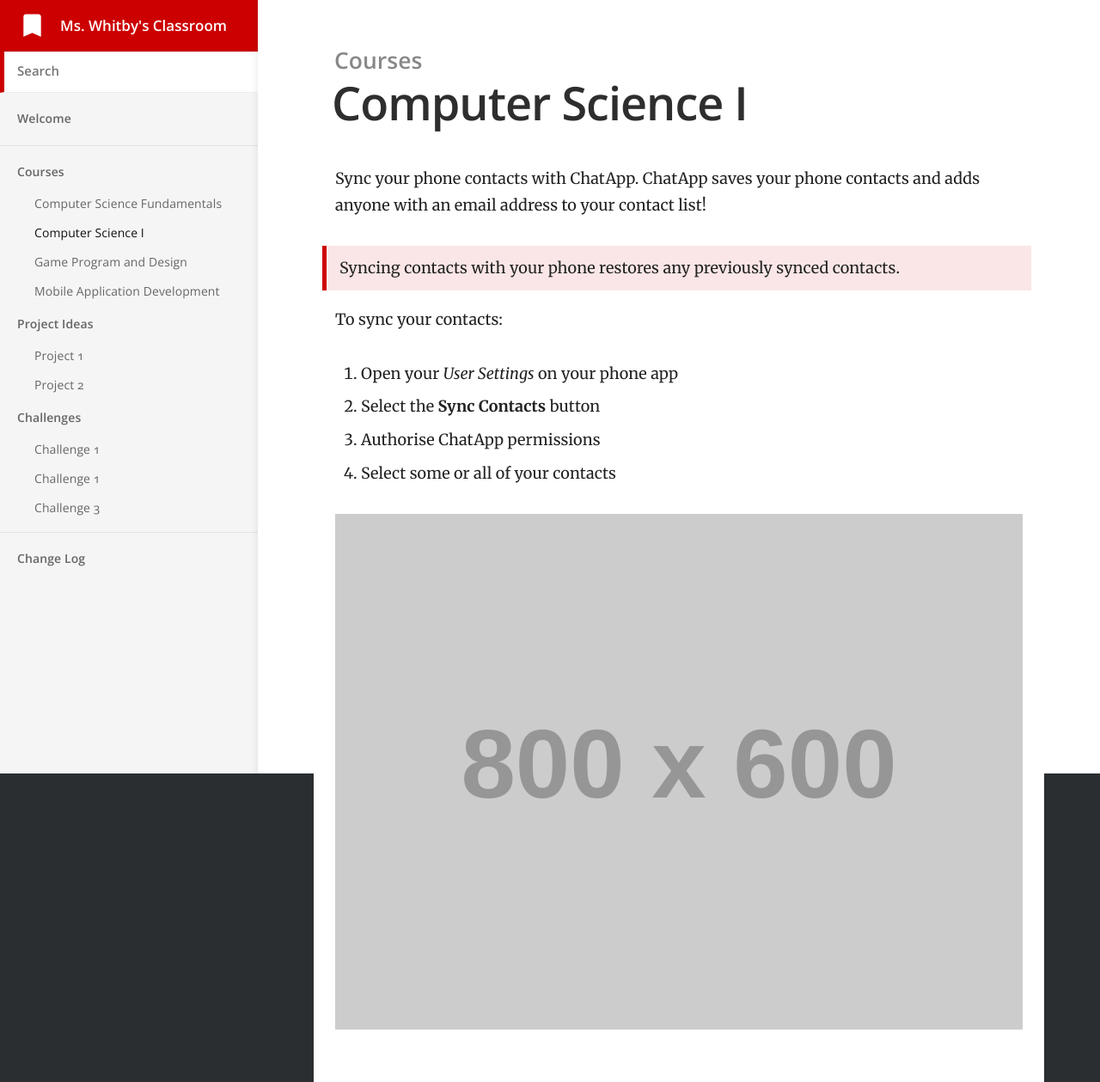
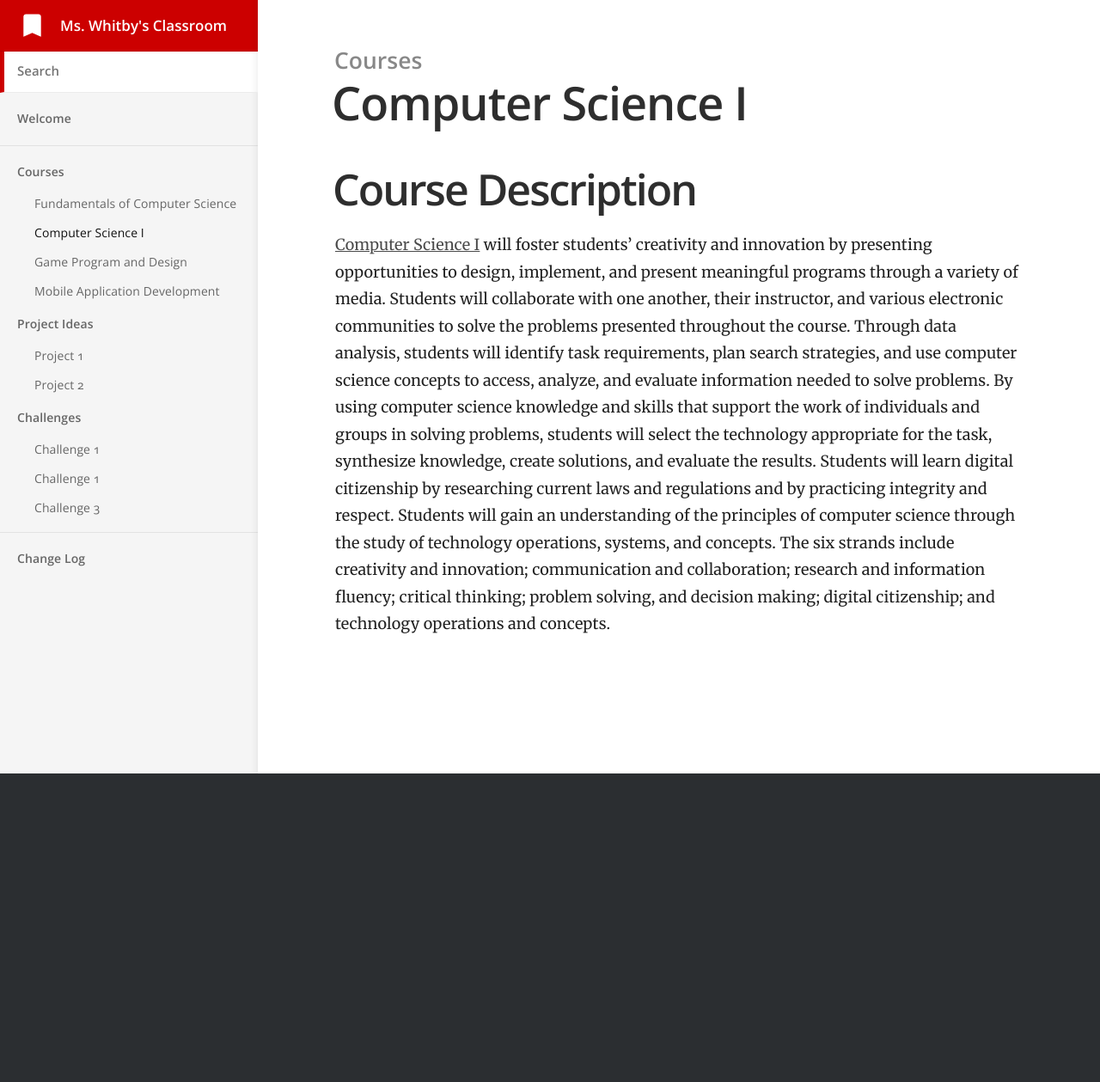
Before and after one commit to mswhitby/classroom, a Jekyll site: the page built from _docs/courses/cs1.md, in a window 1280 px wide. Shown: the whole page at 86% size. Built offline with Jekyll 4.4.1, drawn with Linux system fonts in a browser that asks for light colours; after the commit the page ends 900 px from its top, so only the background shows below that.

Commit message:
Website updates

```diff
--- a/_docs/courses/cs1.md
+++ b/_docs/courses/cs1.md
@@ -3,16 +3,8 @@ title: Computer Science I
 category: Courses
 order: 2
 ---
+# Course Description
 
-Sync your phone contacts with ChatApp. ChatApp saves your phone contacts and adds anyone with an email address to your contact list!
-
-> Syncing contacts with your phone restores any previously synced contacts.
-
-To sync your contacts:
-
-1. Open your *User Settings* on your phone app
-2. Select the **Sync Contacts** button
-3. Authorise ChatApp permissions
-4. Select some or all of your contacts
-
-![](//placehold.it/800x600)
+[Computer Science I](https://texreg.sos.state.tx.us/public/readtac$ext.TacPage?sl=R&app=9&p_dir=&p_rloc=&p_tloc=&p_ploc=&pg=1&p_tac=&ti=19&pt=2&ch=127&rl=788) will foster students' creativity and innovation by presenting opportunities to design, implement, and present meaningful programs through a variety of media. Students will collaborate with one another, their instructor, and various electronic communities to solve the problems presented throughout the
+course. Through data analysis, students will identify task requirements, plan search strategies, and use computer science concepts to access, analyze, and evaluate information needed to solve problems. By using computer science knowledge and skills that support the work of individuals and groups in solving problems, students will select the technology appropriate for the task, synthesize knowledge, create solutions, and evaluate the results.
+Students will learn digital citizenship by researching current laws and regulations and by practicing integrity and respect. Students will gain an understanding of the principles of computer science through the study of technology operations, systems, and concepts. The six strands include creativity and innovation; communication and collaboration; research and information fluency; critical thinking; problem solving, and decision making; digital citizenship; and technology operations and concepts.
```
Also changed, not shown: _docs/courses/csf.md (+3 -12 lines), _docs/courses/gpd.md (+2 -11 lines), _docs/courses/mad.md (+2 -12 lines), index.md (+4 -8 lines).
